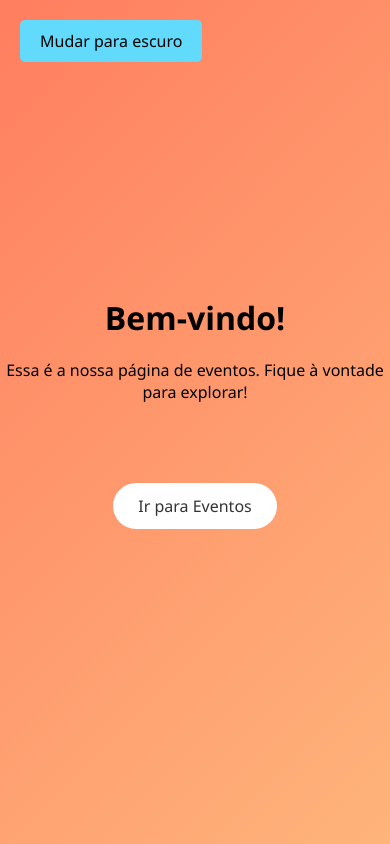
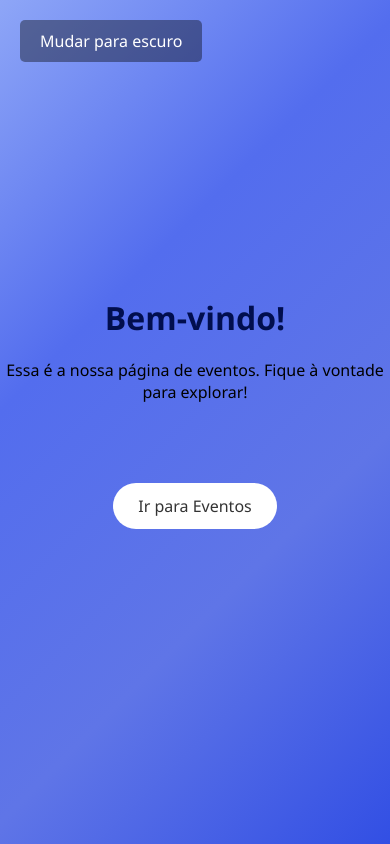
Before and after one commit to josuelbmroczko/SistemaCalendario, a React (Create React App) app in the folder front-calendario/: page / in a window 390 px wide. Built offline with nearby package versions, Linux system fonts and the light colour scheme.

Commit message:
atulizandoCores
apenas corrigindo o tom das cores

```diff
--- a/front-calendario/src/App.css
+++ b/front-calendario/src/App.css
@@ -12,7 +12,7 @@
 }
 
 body.claro {
-  background: linear-gradient(135deg, #fa653f, #feb47b);
+background: linear-gradient(135deg, #6a8dff, #4f6dff);
   color: #000000;
 }
 
@@ -61,15 +61,16 @@ button {
   font-size: 16px;
   cursor: pointer;
   margin: 20px;
-  background-color: #61dafb;
+  background-color: #00000063;
 
   border: none;
   border-radius: 5px;
 }
 
 button:hover {
-  background-color: #21a1f1;
+  background-color: #7c7c7c7c;
 }
 .botaoQueTrocarOTema{
   position: fixed;
+  color: white;
 }
--- a/front-calendario/src/Componentes/Home/Home.css
+++ b/front-calendario/src/Componentes/Home/Home.css
@@ -8,8 +8,7 @@
 }
 
 body.claro {
-  background: linear-gradient(135deg, #ff7e5f, #feb47b); /* Gradiente bonito */
-  color: #000;
+  background: linear-gradient(135deg, #8ea6f7, #536dee, #5f75e7, #324fe4);  color: #000;
 }
 
 body.escuro {
@@ -27,7 +26,7 @@ body.escuro {
 }
 
 .home-container.claro {
-  background: linear-gradient(135deg, #ff7e5f, #feb47b); /* Gradiente bonito */
+  background: linear-gradient(135deg, #8ea6f7, #536dee); /* Gradiente bonito */
 }
 
 .home-container.escuro {
@@ -35,18 +34,22 @@ body.escuro {
 }
 
 /* Mensagem de boas-vindas */
-.welcome-message {
+.BemVindo {
   opacity: 0;
   animation: fadeIn 2s forwards; /* Animação de fade-in */
 }
 
-.welcome-message h1 {
+.BemVindo h1 {
   font-size: 3rem;
   margin-bottom: 20px;
   animation: slideInFromLeft 1.5s ease-out;
+  color: #010e4e;
+}
+body.escuro .BemVindo h1{
+  color: #ffffff;
 }
 
-.welcome-message p {
+.BemVindo p {
   font-size: 1.2rem;
   margin-bottom: 20px;
   animation: slideInFromRight 1.5s ease-out;
@@ -72,7 +75,7 @@ body.escuro {
 }
 
 .btn-explore:hover {
-  background-color: #feb47b;
+  background-color:  7, #536dee;
   color: #fff;
   transform: scale(1.1);
 }
@@ -107,11 +110,11 @@ body.escuro {
 
 /* Responsividade */
 @media (max-width: 768px) {
-  .welcome-message h1 {
+  .BemVindo h1 {
     font-size: 2rem;
   }
 
-  .welcome-message p {
+  .BemVindo p {
     font-size: 1rem;
   }
 
--- a/front-calendario/src/Componentes/Home/Home.js
+++ b/front-calendario/src/Componentes/Home/Home.js
@@ -5,7 +5,7 @@ import './Home.css';
 const Home = () => {
   return (
     <div className="home-container">
-      <div className="welcome-message">
+      <div className="BemVindo">
         <h1>Bem-vindo!</h1>
         <p>Essa é a nossa página de eventos. Fique à vontade para explorar!</p>
       </div>
--- a/front-calendario/src/Componentes/calendario/CalendarioEventos.css
+++ b/front-calendario/src/Componentes/calendario/CalendarioEventos.css
@@ -17,7 +17,8 @@ body {
   color: #606468;
   text-align: center;
   padding: 30px;
-  background: linear-gradient(135deg, #ff7e5f, #feb47b);
+  background: linear-gradient(135deg, #8ea6f7, #536dee, #5f75e7, #324fe4);
+
   box-shadow: 0 6px 18px rgba(0, 0, 0, 0.1);
   border-radius: 15px;
   max-width: 1200px;
@@ -129,6 +130,10 @@ body.escuro .react-calendar{
   animation: slideIn 0.5s ease-in-out;
   transform: scale(1);
 }
+body.escuro .modal-content {
+  background-color: #575757;
+  color: white;
+}
 
 .modal-content:hover {
   transform: scale(1.02);
@@ -168,7 +173,7 @@ body.escuro .react-calendar{
 .event-form label {
   font-weight: bold;
   font-size: 16px;
-  color: #333;
+
 }
 
 
```
Also changed, not shown: 1 other file (tests, documents, lock files or other folders).
